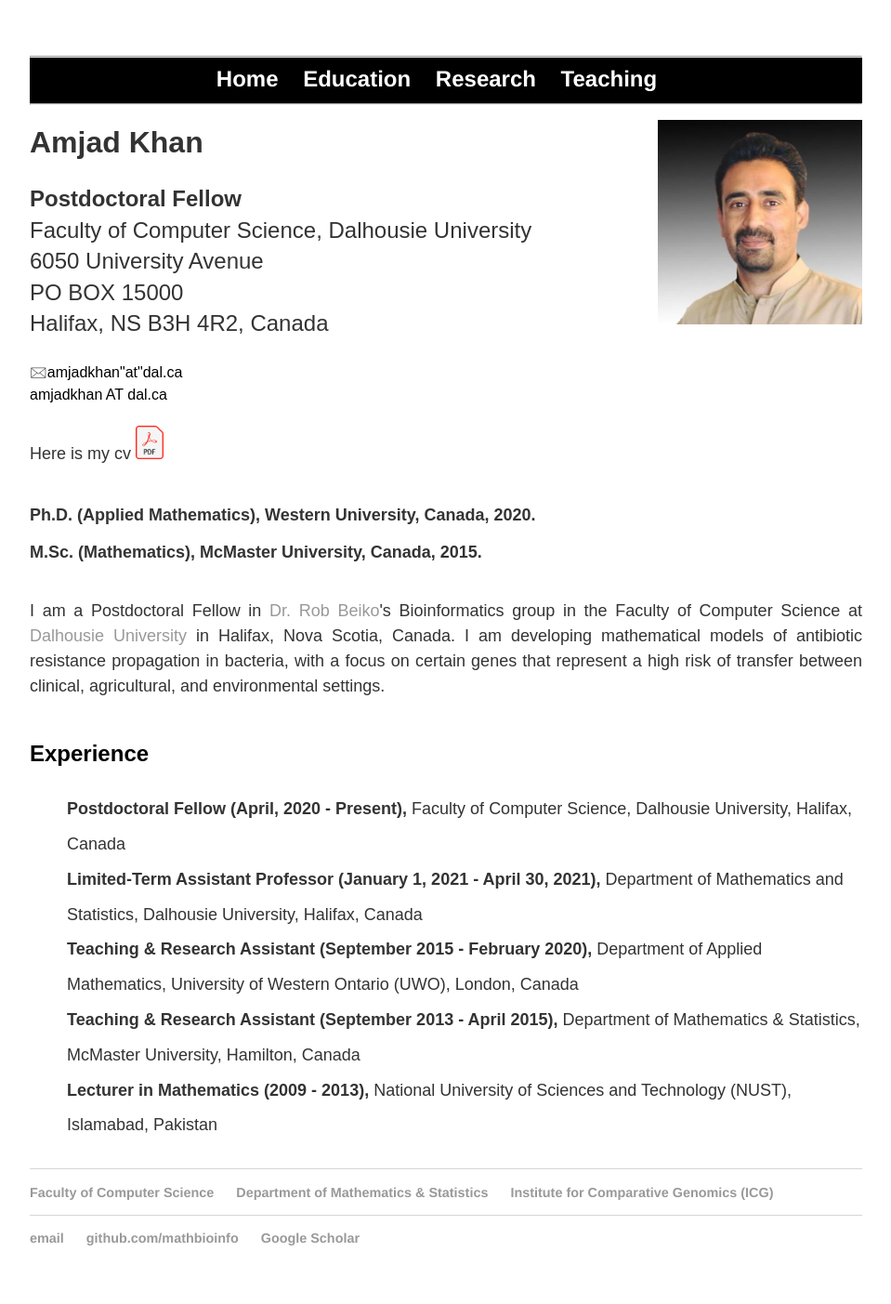
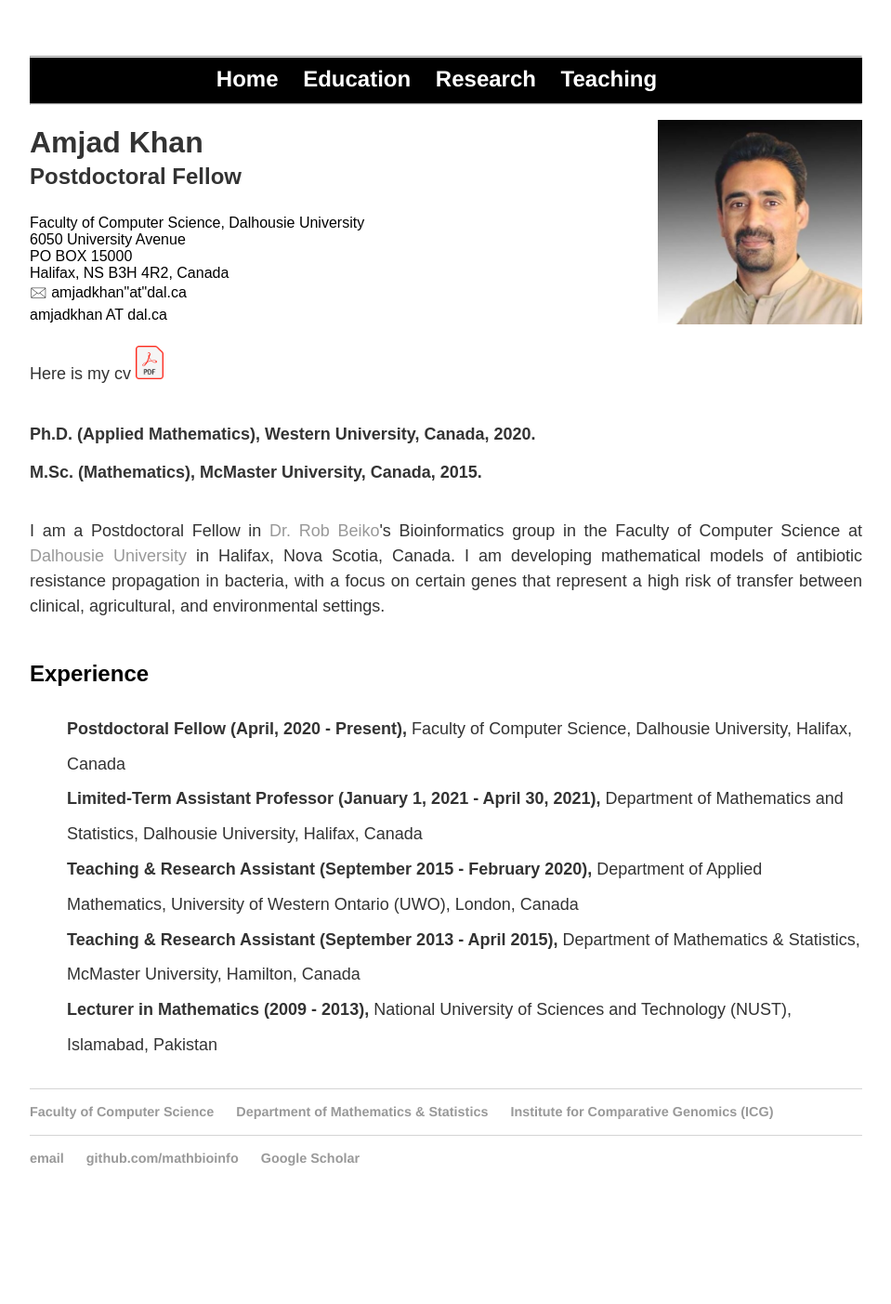
Before and after one commit to MathBioInfo/amjadkhan, a Jekyll site: the page index.html, which Jekyll copies as it is, in a window 1280 px wide. Shown: the whole page at 93% size, without its empty margins (160-1119 px from the left). Built offline with Jekyll 4.4.1, drawn with Linux system fonts in a browser that asks for light colours; after the commit the page ends 1316 px from its top, so only the background shows below that.

Commit message:
Update index.html

```diff
--- a/index.html
+++ b/index.html
@@ -33,16 +33,15 @@
 		<div class="container">
     		<div class="blurb">
 			<div class="profile-body">
-	   		<p><font size="6"><b>Amjad Khan</b></font><br></p>
-			<p>
-			<strong>Postdoctoral Fellow</strong><br>
-			Faculty of Computer Science, Dalhousie University<br>
+	   		<p><font size="6"><b>Amjad Khan</b></font><br>
+			<strong>Postdoctoral Fellow</strong><br></p>
+			<span>Faculty of Computer Science, Dalhousie University<br>
           		6050 University Avenue <br>
           		PO BOX 15000 <br>
-			Halifax, NS B3H 4R2, Canada<br> </p>
+			Halifax, NS B3H 4R2, Canada<br> </span>
 			<!--<abbr title="phone">P:</abbr> <br>-->
 			</address>
-			<span>&#128386;</span><span>amjadkhan"at"dal.ca</span>
+			<span>&#128386;</span>&nbsp;<span>amjadkhan"at"dal.ca</span>
 
 			<div class="et_pb_blurb_description">amjadkhan AT dal.ca</p></div>
 
```
